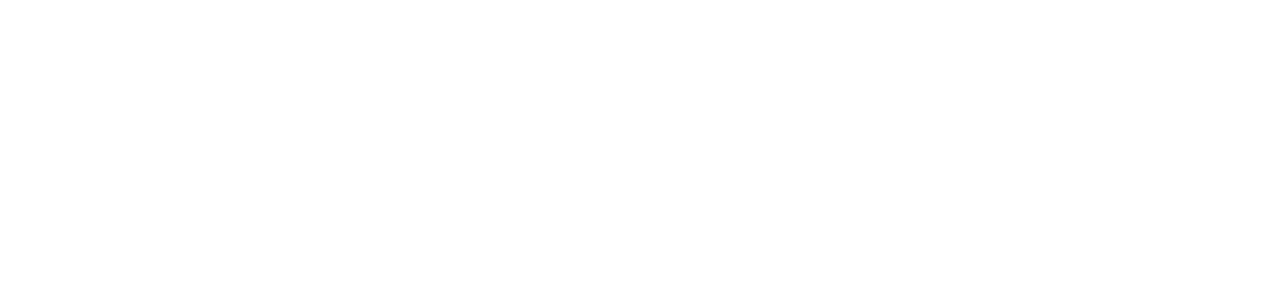
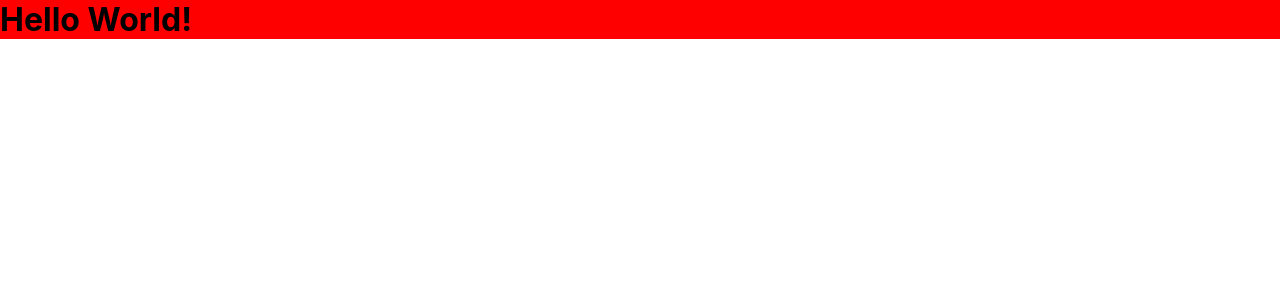
Before and after one commit to lucasmgsilva/monitorbus-front-reactjs, a React (Create React App) app: page / in a window 1280 px wide. Shown: the top 300 px of the page. Built offline with nearby package versions, Linux system fonts and the light colour scheme.

Commit message:
Reset CSS

```diff
--- a/package.json
+++ b/package.json
@@ -12,7 +12,9 @@
     "@types/react-dom": "^17.0.11",
     "react": "^17.0.2",
     "react-dom": "^17.0.2",
+    "react-router-dom": "^6.2.1",
     "react-scripts": "5.0.0",
+    "styled-components": "^5.3.3",
     "typescript": "^4.5.4",
     "web-vitals": "^2.1.2"
   },
@@ -39,5 +41,9 @@
       "last 1 firefox version",
       "last 1 safari version"
     ]
+  },
+  "devDependencies": {
+    "@types/react-router-dom": "^5.3.2",
+    "@types/styled-components": "^5.1.19"
   }
 }
--- a/src/App.css
+++ b/src/App.css
@@ -1,38 +1,6 @@
-.App {
-  text-align: center;
+* {
+  margin: 0;
+  padding: 0;
+  box-sizing: border-box;
+  list-style: none;
 }
-
-.App-logo {
-  height: 40vmin;
-  pointer-events: none;
-}
-
-@media (prefers-reduced-motion: no-preference) {
-  .App-logo {
-    animation: App-logo-spin infinite 20s linear;
-  }
-}
-
-.App-header {
-  background-color: #282c34;
-  min-height: 100vh;
-  display: flex;
-  flex-direction: column;
-  align-items: center;
-  justify-content: center;
-  font-size: calc(10px + 2vmin);
-  color: white;
-}
-
-.App-link {
-  color: #61dafb;
-}
-
-@keyframes App-logo-spin {
-  from {
-    transform: rotate(0deg);
-  }
-  to {
-    transform: rotate(360deg);
-  }
-}
--- a/src/App.tsx
+++ b/src/App.tsx
@@ -1,8 +1,12 @@
+import './App.css';
+import { BrowserRouter } from 'react-router-dom';
+import UserDashboard from './pages/UserDashboard';
+
 function App() {
   return (
-    <div>
-
-    </div>
+    <BrowserRouter basename={process.env.PUBLIC_URL}>
+      <UserDashboard/>
+    </BrowserRouter>
   );
 }
 
--- /dev/null
+++ b/src/pages/UserDashboard/index.tsx
@@ -0,0 +1,11 @@
+import { Header } from './styles';
+
+const UserDashboard = () => {
+    return (
+        <Header>
+            <h1>Hello World!</h1>
+        </Header>
+    );
+}
+
+export default UserDashboard;
--- /dev/null
+++ b/src/pages/UserDashboard/styles.ts
@@ -0,0 +1,6 @@
+import styled from 'styled-components';
+
+export const Header = styled.div`
+    background-color: red;
+    flex: 1;
+`
--- a/src/store/route.ts
+++ /dev/null
@@ -1,3 +0,0 @@
-export default ()  => {
-
-}
```
Also changed, not shown: src/store/Routes.tsx (added, +24 -0 lines), 1 other file (tests, documents, lock files or other folders).
